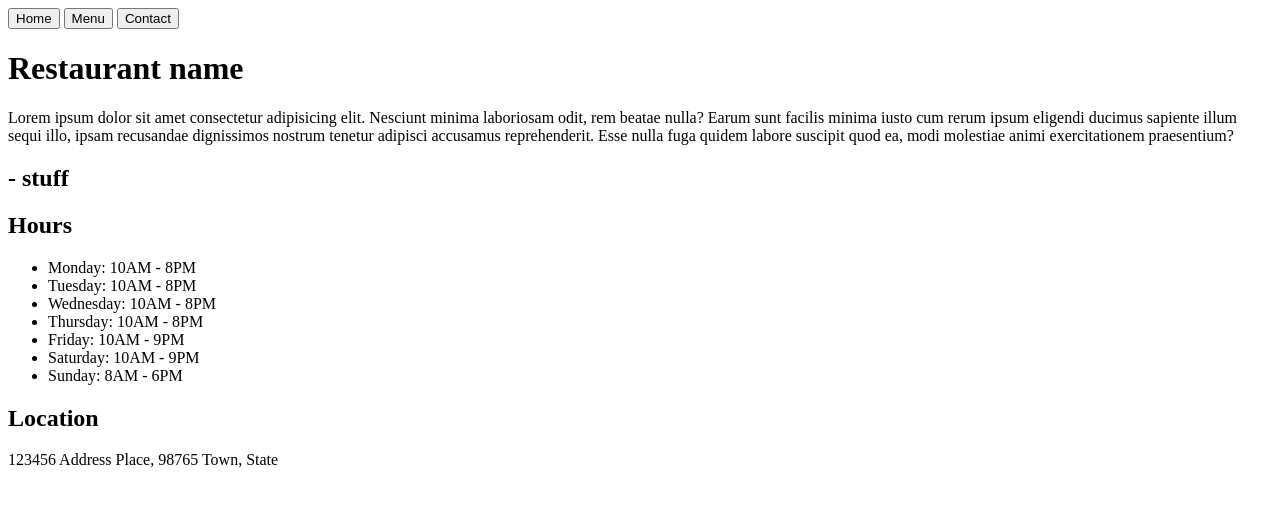
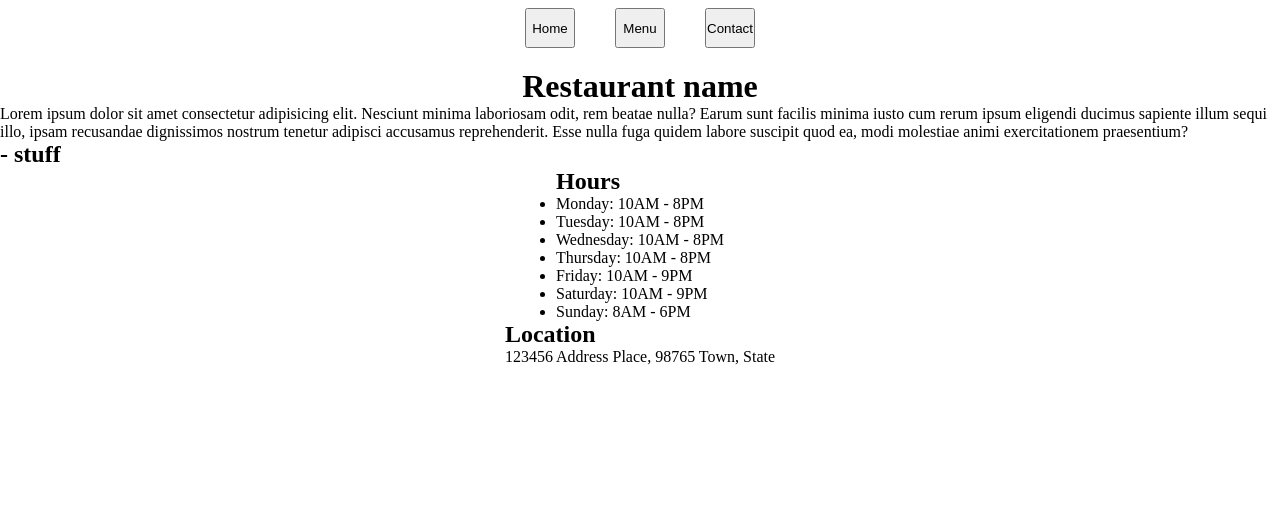
Before and after one commit to torres2235/odin-Resturant-Page, a website built with webpack: page dist/index.html in a window 1280 px wide. Built offline with nearby package versions, Linux system fonts and the light colour scheme.

Commit message:
starting to add style

```diff
--- a/package.json
+++ b/package.json
@@ -18,6 +18,8 @@
   },
   "homepage": "https://github.com/torres2235/odin-Resturant-Page#readme",
   "devDependencies": {
+    "css-loader": "^6.10.0",
+    "style-loader": "^3.3.4",
     "webpack": "^5.90.3",
     "webpack-cli": "^5.1.4"
   },
--- a/src/home.js
+++ b/src/home.js
@@ -1,15 +1,17 @@
 export default function home(content) {
+    const homeContainer = document.createElement("div");
+    homeContainer.classList.add("homeContainer");
 
     const restaurant = document.createElement("h1");
     restaurant.innerText = "Restaurant name";
-    content.appendChild(restaurant);
+    homeContainer.appendChild(restaurant);
 
     const intro = document.createElement("div");
     const info = document.createElement("div");
     info.innerText = "Lorem ipsum dolor sit amet consectetur adipisicing elit. Nesciunt minima laboriosam odit, rem beatae nulla? Earum sunt facilis minima iusto cum rerum ipsum eligendi ducimus sapiente illum sequi illo, ipsam recusandae dignissimos nostrum tenetur adipisci accusamus reprehenderit. Esse nulla fuga quidem labore suscipit quod ea, modi molestiae animi exercitationem praesentium?";
     const tag = document.createElement("h2");
     tag.innerText = "- stuff";
-    content.appendChild(intro);
+    homeContainer.appendChild(intro);
     intro.appendChild(info);
     intro.appendChild(tag);
 
@@ -31,7 +33,7 @@ export default function home(content) {
     saturday.innerText = "Saturday: 10AM - 9PM";
     const sunday = document.createElement("li");
     sunday.innerText = "Sunday: 8AM - 6PM";
-    content.appendChild(hours);
+    homeContainer.appendChild(hours);
     hours.appendChild(h);
     hours.appendChild(hoursList)
     hoursList.appendChild(monday);
@@ -47,9 +49,9 @@ export default function home(content) {
     l.innerText = "Location";
     const a = document.createElement("div");
     a.innerText = "123456 Address Place, 98765 Town, State";
-    content.appendChild(address);
+    homeContainer.appendChild(address);
     address.appendChild(l);
     address.appendChild(a);
 
-    return content;
+    content.appendChild(homeContainer);
 };
--- a/src/index.js
+++ b/src/index.js
@@ -2,6 +2,7 @@ import _ from 'lodash';
 import home from './/home.js';
 import menu from './menu.js';
 import contact from './contact.js';
+import './style.css';
 
 const content = document.getElementById("content");
 const homeBtn = document.getElementById("home");
--- /dev/null
+++ b/src/style.css
@@ -0,0 +1,27 @@
+* {
+    padding: 0px;
+    margin: 0px;
+}
+
+nav {
+    height: 3rem;
+    display: flex;
+    justify-content: center;
+    align-items: end;
+    gap: 40px;
+    margin-bottom: 20px;
+}
+
+button {
+    width: 50px;
+    height: 40px;
+}
+
+.homeContainer,
+.menuContainer,
+.contactContainer {
+    display: flex;
+    flex-direction: column;
+    justify-content: center;
+    align-items: center;
+}
--- a/webpack.config.js
+++ b/webpack.config.js
@@ -3,7 +3,15 @@ const path = require('path');
 module.exports = {
   entry: './src/index.js',
   output: {
-    filename: 'main.js',
+    filename: 'bundle.js',
     path: path.resolve(__dirname, 'dist'),
   },
+  module: {
+    rules: [
+      {
+        test: /\.css$/i,
+        use: ['style-loader', 'css-loader'],
+      },
+    ],
+  },
 };
```
Also changed, not shown: dist/bundle.js (added), dist/bundle.js.LICENSE.txt (added), dist/index.html, dist/main.js, 1 other file.
